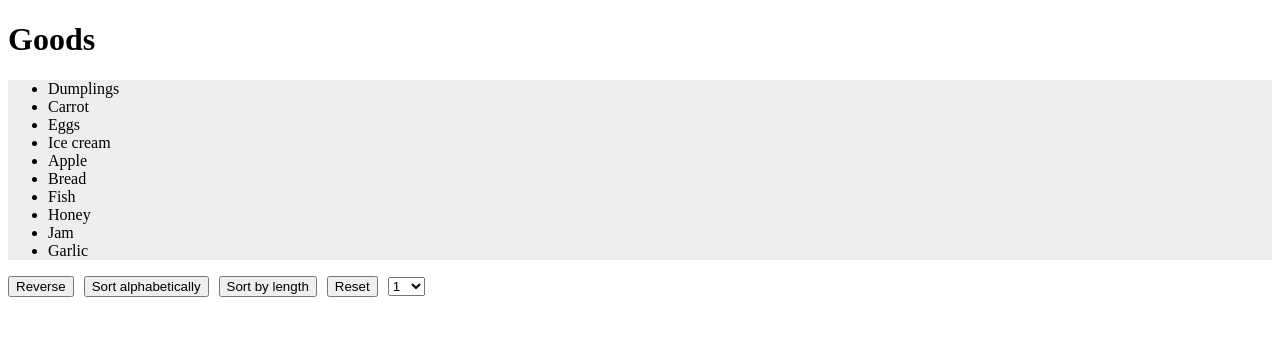
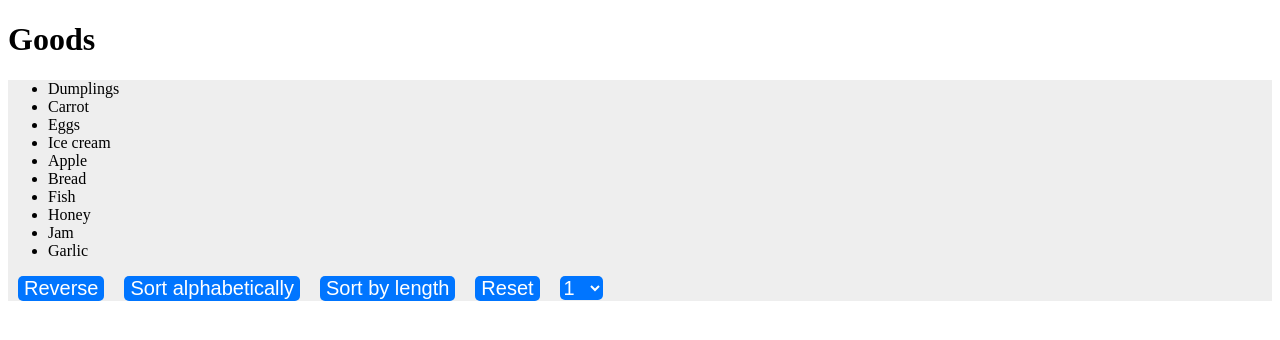
Before and after one commit to mate-academy/react_list-of-goods, a React (Create React App) app: page / in a window 1280 px wide. Both pictures are taken after a click on the button "Start". Shown: the top 340 px of the page. Built offline with nearby package versions, Linux system fonts and the light colour scheme; the HTML template or start-up script is replaced by a standard one.

Commit message:
add some styles

```diff
--- a/src/components/GoodsList/GoodsList.css
+++ b/src/components/GoodsList/GoodsList.css
@@ -11,9 +11,15 @@
 }
 
 .GoodsList__modifieButton {
-  margin-right: 10px;
+  font-size: 20px;
+  background-color: #0075ff;
+  color: #fff;
+  border: none;
+  margin: 0 10px;
+  border-radius: 5px;
+  cursor: pointer;
 }
 
-.GoodsList__modifieButton--hide {
-  display: none;
+.GoodsList__modifieButton:hover {
+  background-color: #1900ff;
 }
--- a/src/components/GoodsList/GoodsList.js
+++ b/src/components/GoodsList/GoodsList.js
@@ -61,17 +61,6 @@ export class GoodsList extends Component {
 
     return (
       <>
-        <ul
-          className={classNames('GoodsList', {
-            'GoodsList--hide': hidden,
-          })}
-        >
-          {modifiedGoods.map(good => (
-            <li key={good}>
-              {good}
-            </li>
-          ))}
-        </ul>
         <button
           type="button"
           className={classNames('GoodsList__toggleButton', {
@@ -81,20 +70,28 @@ export class GoodsList extends Component {
         >
           Start
         </button>
+        <div
+          className={classNames('GoodsList', {
+            'GoodsList--hide': hidden,
+          })}
+        >
+          <ul>
+            {modifiedGoods.map(good => (
+              <li key={good}>
+                {good}
+              </li>
+            ))}
+          </ul>
           <button
             type="button"
-          className={classNames('GoodsList__modifieButton', {
-            'GoodsList__modifieButton--hide': hidden,
-          })}
+            className="GoodsList__modifieButton"
             onClick={this.reverseGoods}
           >
             Reverse
           </button>
           <button
             type="button"
-          className={classNames('GoodsList__modifieButton', {
-            'GoodsList__modifieButton--hide': hidden,
-          })}
+            className="GoodsList__modifieButton"
             onClick={() => {
               this.setState({
                 sortBy: 'alphabet',
@@ -105,9 +102,7 @@ export class GoodsList extends Component {
           </button>
           <button
             type="button"
-          className={classNames('GoodsList__modifieButton', {
-            'GoodsList__modifieButton--hide': hidden,
-          })}
+            className="GoodsList__modifieButton"
             onClick={() => {
               this.setState({
                 sortBy: 'length',
@@ -118,17 +113,13 @@ export class GoodsList extends Component {
           </button>
           <button
             type="button"
-          className={classNames('GoodsList__modifieButton', {
-            'GoodsList__modifieButton--hide': hidden,
-          })}
+            className="GoodsList__modifieButton"
             onClick={this.resetGoods}
           >
             Reset
           </button>
           <select
-          className={classNames('GoodsList__modifieButton', {
-            'GoodsList__modifieButton--hide': hidden,
-          })}
+            className="GoodsList__modifieButton"
             defaultValue={goodsSelector}
             onChange={({ target }) => {
               this.setState({
@@ -148,6 +139,7 @@ export class GoodsList extends Component {
             <option>9</option>
             <option>10</option>
           </select>
+        </div>
       </>
     );
   }
```
Lines whose indentation alone changed are shown as unchanged.
